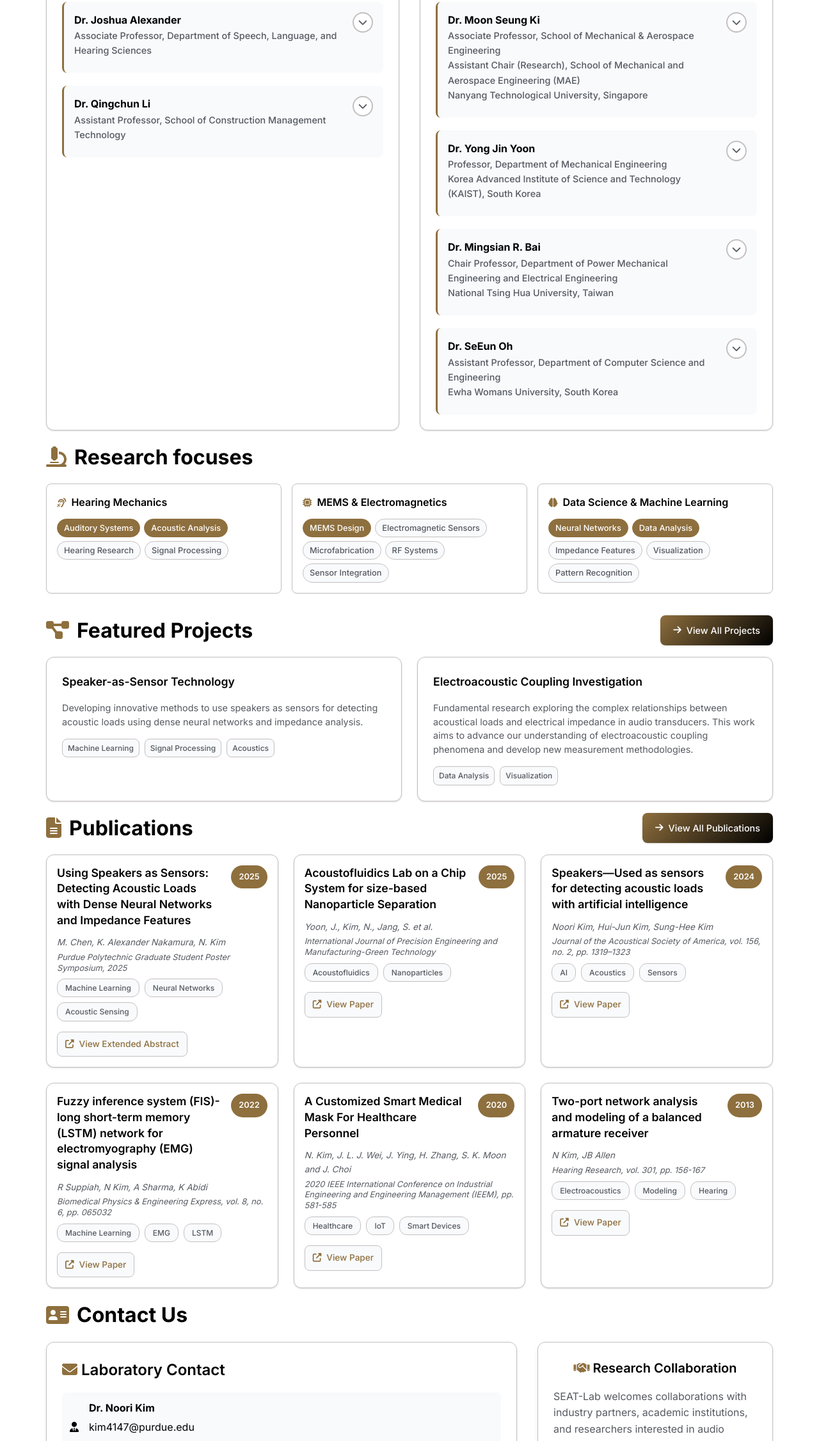
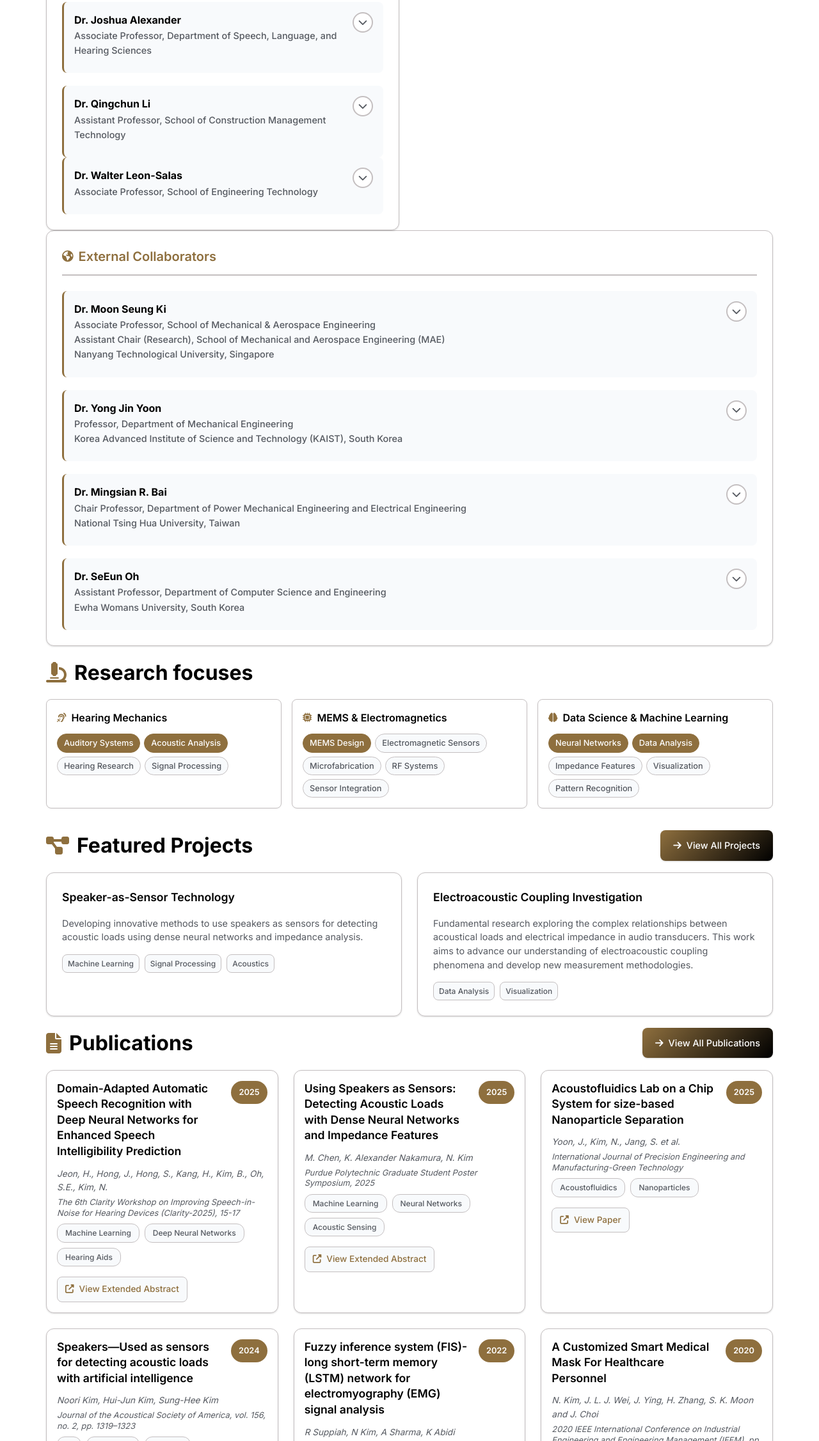
Before and after one commit to SEAT-Lab/SEAT-Lab.github.io, a plain HTML site: page index.html in a window 1280 px wide. Shown: the part 1812-4065 px from the top of the page at 64% size. Drawn offline with Linux system fonts and the light colour scheme.

Commit message:
Update index Oct 9 2025.html

```diff
--- a/index.html
+++ b/index.html
@@ -426,6 +426,28 @@
                                 </div>
                             </div>
                         </div>
+
+                             <div class="collaborator-item">
+                                <div class="collaborator-header">
+                                    <div class="collaborator-basic-info">
+                                        <h4>Dr. Walter Leon-Salas</h4>
+                                        <p class="collaborator-department">Associate Professor, School of Engineering Technology</p>
+                                    </div>
+                                    <button class="collaborator-toggle" aria-label="Toggle details">
+                                        <i class="fas fa-chevron-down"></i>
+                                    </button>
+                                </div>
+                                <div class="collaborator-details">
+                                    <p class="collaborator-focus">Project: Acoustic signals and Microphone Array</p>
+                                    <div class="collaborator-links">
+                                        <a href="https://web.ics.purdue.edu/~wleonsal/index.html" target="_blank" class="collaborator-link">
+                                            <i class="fas fa-globe"></i> Website
+                                        </a>
+                                    </div>
+                                </div>
+                            </div>
+                        </div>
+
                     </div>
 
                     <!-- External Collaborators -->
@@ -614,6 +636,25 @@
             <div class="section-content">
                 <div class="featured-publications-grid">
                     <!-- Recent Publications (2024-2025) -->
+                    <div class="publication-highlight-card">
+                        <div class="publication-year-badge">2025</div>
+                        <div class="publication-content">
+                                <h4>Domain-Adapted Automatic Speech Recognition with Deep Neural Networks for Enhanced Speech Intelligibility Prediction</h4>
+                                <p class="publication-authors">Jeon, H., Hong, J., Hong, S., Kang, H., Kim, B., Oh, S.E., Kim, N.</p>
+                                <p class="publication-venue">The 6th Clarity Workshop on Improving Speech-in-Noise for Hearing Devices (Clarity-2025), 15-17</p>
+                            <div class="publication-tags">
+                                <span class="pub-tag">Machine Learning</span>
+                                <span class="pub-tag">Deep Neural Networks</span>
+                                <span class="pub-tag">Hearing Aids</span>
+                            </div>
+                                <div class="publication-links">
+                                    <a href="https://doi.org/10.21437/Clarity.2025-5" target="_blank" class="publication-link">
+                                        <i class="fas fa-external-link-alt"></i> View Extended Abstract
+                                    </a>
+                                </div>
+                            </div>
+                        </div>
+
                     <div class="publication-highlight-card">
                         <div class="publication-year-badge">2025</div>
                         <div class="publication-content">
```
